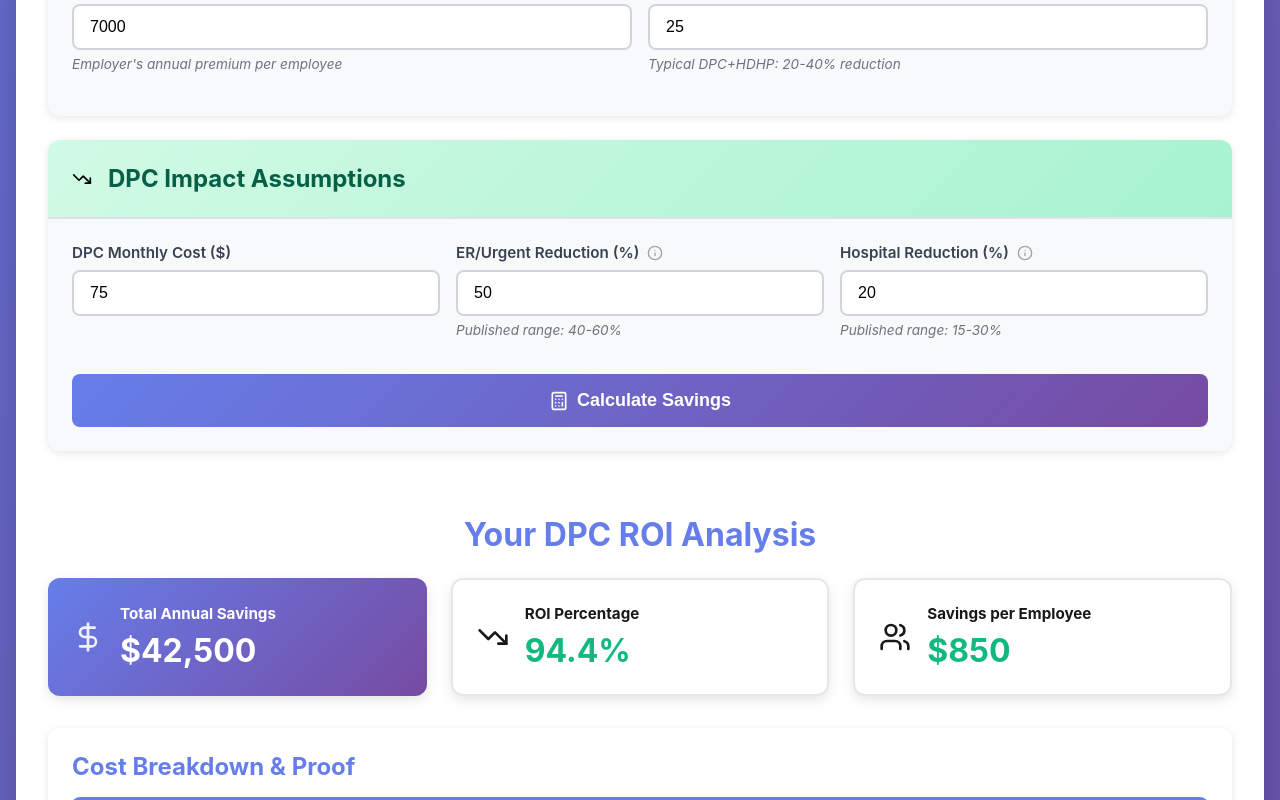
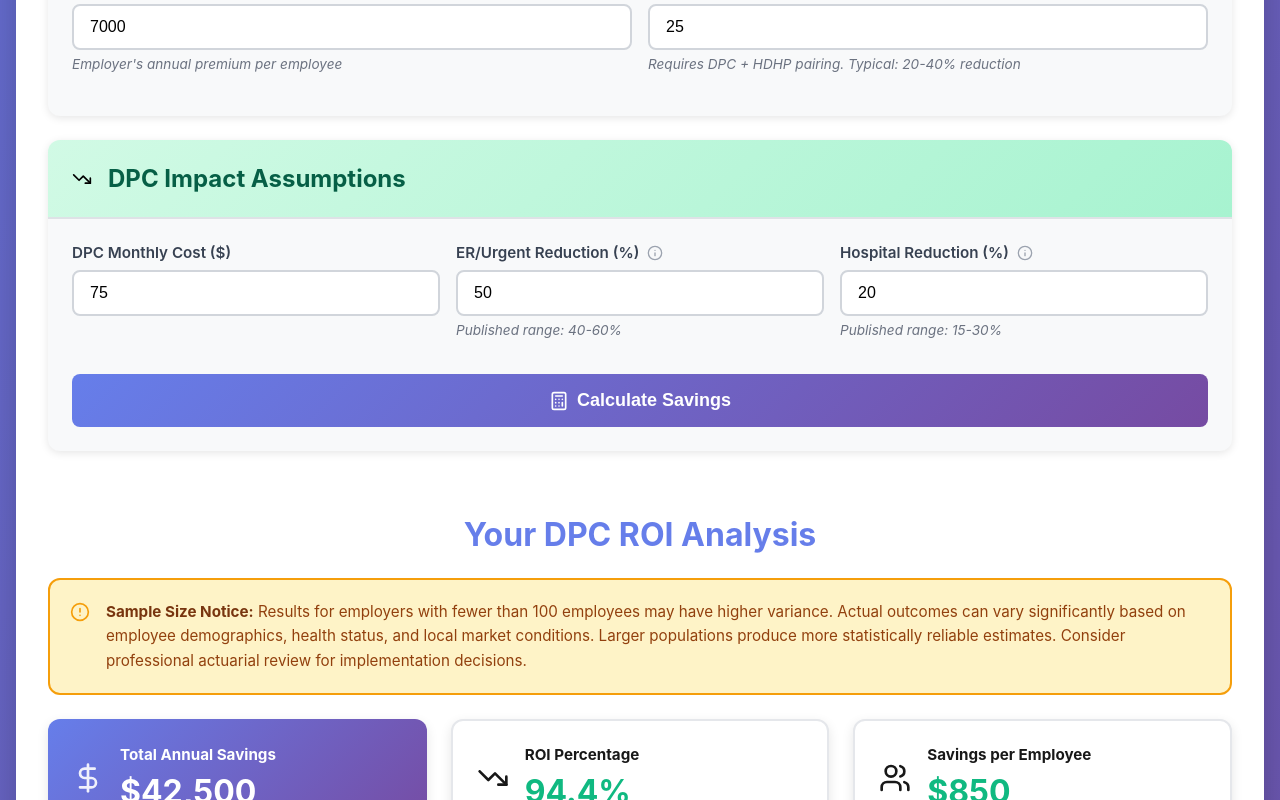
Before and after one commit to alecvinsant/github-copilot-pro, a React (Vite) app: page / in a window 1280 px wide. Both pictures are taken after a click on the button "Calculate Savings". Shown: the part 1206-2006 px from the top of the page. Built offline with nearby package versions, Linux system fonts and the light colour scheme.

Commit message:
Add professional enhancements: credibility warnings, enhanced tooltips, actuarial limitations
Co-authored-by: alecvinsant <251229333+alecvinsant@users.noreply.github.com>

```diff
--- a/src/components/DPCCalculator.css
+++ b/src/components/DPCCalculator.css
@@ -233,6 +233,31 @@
   color: #667eea;
   margin-bottom: 1.5rem;
   text-align: center;
+}
+
+/* Credibility Warning */
+.credibility-warning {
+  display: flex;
+  align-items: start;
+  gap: 1rem;
+  background: #fef3c7;
+  border: 2px solid #f59e0b;
+  border-radius: 12px;
+  padding: 1.25rem;
+  margin-bottom: 1.5rem;
+  color: #92400e;
+  font-size: 0.95rem;
+  line-height: 1.6;
+}
+
+.credibility-warning svg {
+  flex-shrink: 0;
+  color: #f59e0b;
+  margin-top: 2px;
+}
+
+.credibility-warning strong {
+  color: #78350f;
 }
 
 /* Summary Cards */
--- a/src/components/DPCCalculator.jsx
+++ b/src/components/DPCCalculator.jsx
@@ -424,7 +424,7 @@ export default function DPCCalculator() {
                       <div className="form-group">
                         <label>
                           Premium Reduction (%)
-                          <span className="info-icon" title="DPC + HDHP typically achieves 20-40% reduction">
+                          <span className="info-icon" title="Premium reduction achieved by pairing DPC with High Deductible Health Plan (HDHP). DPC covers all primary care; HDHP provides catastrophic coverage only. Lower premium HDHP offsets DPC membership cost. Typical employer savings: 20-40%.">
                             <Info size={16} />
                           </span>
                         </label>
@@ -435,7 +435,7 @@ export default function DPCCalculator() {
                           value={formData.premium_reduction}
                           onChange={(e) => handleInputChange('premium_reduction', parseFloat(e.target.value))}
                         />
-                        <small>Typical DPC+HDHP: 20-40% reduction</small>
+                        <small>Requires DPC + HDHP pairing. Typical: 20-40% reduction</small>
                       </div>
                     </div>
                   </div>
@@ -547,6 +547,18 @@ export default function DPCCalculator() {
           {results && (
             <div className="results-section">
               <h2 className="results-title">Your DPC ROI Analysis</h2>
+
+              {/* Credibility Warning for Small Sample Sizes */}
+              {formData.num_employees < 100 && (
+                <div className="credibility-warning">
+                  <AlertCircle size={20} />
+                  <div>
+                    <strong>Sample Size Notice:</strong> Results for employers with fewer than 100 employees may have higher variance.
+                    Actual outcomes can vary significantly based on employee demographics, health status, and local market conditions.
+                    Larger populations produce more statistically reliable estimates. Consider professional actuarial review for implementation decisions.
+                  </div>
+                </div>
+              )}
 
               {/* Summary Cards */}
               <div className="summary-cards">
```
Also changed, not shown: public/DATA_SOURCES.md (+89 -0 lines).
